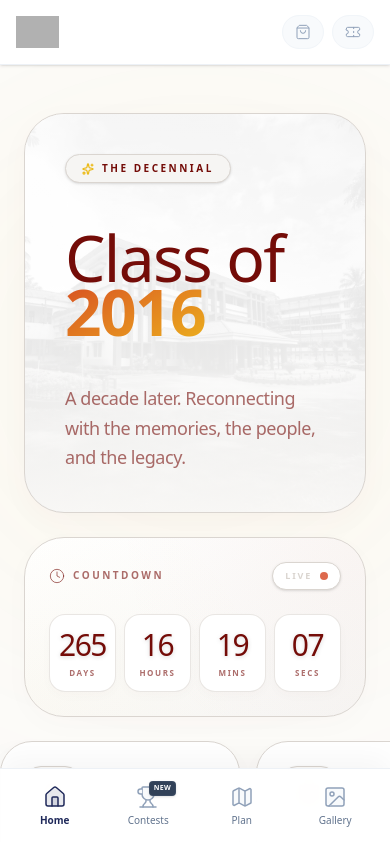
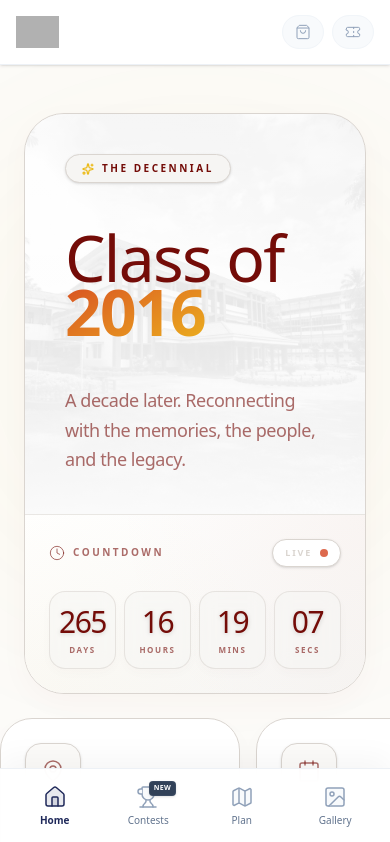
Before and after one commit to mace-2016/alumnimeet, a Next.js app: page / in a window 390 px wide. Shown: the top 842 px of the page. Built offline with nearby package versions, Linux system fonts and the light colour scheme; grey boxes are pictures that could not be loaded; a web font is replaced by a local one.

Commit message:
Update page.tsx

```diff
--- a/app/page.tsx
+++ b/app/page.tsx
@@ -54,8 +54,13 @@ export default function HomePage() {
 
       <div className="grid grid-cols-1 md:grid-cols-4 md:grid-rows-3 gap-6 lg:gap-8">
 
+        {/* ========================================= */}
+        {/* MOBILE COMBINED WRAPPER (HERO + TIMER)    */}
+        {/* ========================================= */}
+        <div className="flex flex-col md:contents max-md:rounded-[2.5rem] max-md:border max-md:border-[var(--border)] max-md:overflow-hidden max-md:shadow-[0_8px_30px_rgba(116,12,8,0.03)] max-md:bg-white">
+
           {/* HERO BLOCK */}
-       <div className="group relative md:col-span-2 md:row-span-2 min-h-[400px] overflow-hidden rounded-[2.5rem] border border-[var(--border)] bg-white p-10 lg:p-14 shadow-[0_8px_30px_rgba(116,12,8,0.03)] transition-all duration-700 ease-[cubic-bezier(0.16,1,0.3,1)] hover:-translate-y-1.5 hover:shadow-[0_30px_60px_rgba(116,12,8,0.08)]">
+          <div className="group relative md:col-span-2 md:row-span-2 min-h-[400px] overflow-hidden rounded-[2.5rem] max-md:rounded-none border border-[var(--border)] max-md:border-0 bg-white max-md:bg-transparent p-10 lg:p-14 shadow-[0_8px_30px_rgba(116,12,8,0.03)] max-md:shadow-none transition-all duration-700 ease-[cubic-bezier(0.16,1,0.3,1)] hover:-translate-y-1.5 max-md:hover:translate-y-0 hover:shadow-[0_30px_60px_rgba(116,12,8,0.08)]">
 
             {/* Next.js Optimized Responsive Background */}
             <Image
@@ -67,7 +72,7 @@ export default function HomePage() {
             />
 
             {/* Lighter gradient overlay to let the image peek through */}
-          <div className="absolute inset-0 bg-gradient-to-b from-white/70 via-white/50 to-[var(--background)]/90" />
+            <div className="absolute inset-0 bg-gradient-to-b from-white/70 via-white/50 to-[var(--background)]/90 max-md:to-white/90" />
 
             <div className="relative z-10 h-full flex flex-col justify-between">
               <div>
@@ -90,8 +95,8 @@ export default function HomePage() {
             </div>
           </div>
 
-     {/* TIMER BLOCK - RESPONSIVE GLASS FIX */}
-        <div className="group relative md:col-span-2 bg-gradient-to-br from-white to-[var(--surface-soft)] rounded-[2.5rem] border border-[var(--border)] p-6 md:p-8 lg:p-10 flex flex-col justify-center overflow-hidden shadow-[0_8px_30px_rgba(116,12,8,0.02)] transition-all duration-700 hover:shadow-[0_30px_60px_rgba(116,12,8,0.06)] hover:-translate-y-1.5">
+          {/* TIMER BLOCK */}
+          <div className="group relative md:col-span-2 bg-gradient-to-br from-white to-[var(--surface-soft)] rounded-[2.5rem] max-md:rounded-none border border-[var(--border)] max-md:border-0 max-md:border-t max-md:border-[var(--border)]/50 p-6 md:p-8 lg:p-10 flex flex-col justify-center overflow-hidden shadow-[0_8px_30px_rgba(116,12,8,0.02)] max-md:shadow-none transition-all duration-700 hover:shadow-[0_30px_60px_rgba(116,12,8,0.06)] hover:-translate-y-1.5 max-md:hover:translate-y-0 max-md:bg-transparent">
 
             {/* Subtle permanent background accents */}
             <div className="absolute top-0 right-0 w-64 h-64 bg-[radial-gradient(circle_at_top_right,var(--color-mace-rust),transparent_70%)] opacity-[0.03]" />
@@ -101,7 +106,6 @@ export default function HomePage() {
             <div className="absolute -right-12 -top-12 w-48 h-48 border border-[var(--color-mace-gold)]/30 rounded-full opacity-0 group-hover:opacity-100 group-hover:scale-110 transition-all duration-1000 delay-75 ease-out" />
 
             <div className="relative z-10">
-            {/* Reduced bottom margin to pull the layout tighter */}
               <div className="mb-6 md:mb-8 flex items-center justify-between">
                 <div className="flex items-center gap-2 text-[10px] font-bold uppercase tracking-[0.25em] text-[var(--color-mace-crimson)]/60">
                   <Clock className="h-4 w-4" strokeWidth={1.5} />
@@ -117,14 +121,10 @@ export default function HomePage() {
                 </div>
               </div>
 
-            {/* Adjusted gap to ensure elements don't push each other out */}
               <div className="grid grid-cols-4 gap-2 md:gap-3 lg:gap-4 md:flex md:items-center w-full">
                 {timerItems.map((item, idx) => (
                   <React.Fragment key={idx}>
-
-                  {/* Scaled down py-6 to py-4 to stop vertical grid stretching */}
-                  <div className="relative flex flex-col items-center justify-center gap-1 w-full md:flex-1 py-3 md:py-4 bg-white md:bg-white/50 border border-[var(--border)]/60 rounded-2xl md:rounded-[1.25rem] shadow-[0_4px_12px_rgba(116,12,8,0.02)] md:shadow-[inset_0_2px_10px_rgba(0,0,0,0.01)] backdrop-blur-sm group-hover:border-[var(--color-mace-gold)]/20 transition-colors duration-500">
-                    {/* Dropped text-7xl down to 5xl to allow 3-digit numbers to fit safely */}
+                    <div className="relative flex flex-col items-center justify-center gap-1 w-full md:flex-1 py-3 md:py-4 bg-white md:bg-white/50 border border-[var(--border)]/60 rounded-2xl md:rounded-[1.25rem] shadow-[0_4px_12px_rgba(116,12,8,0.02)] md:shadow-[inset_0_2px_10px_rgba(0,0,0,0.01)] backdrop-blur-sm group-hover:border-[var(--color-mace-gold)]/20 transition-colors duration-500 max-md:bg-[var(--surface-soft)]/50">
                       <span className="font-serif text-3xl sm:text-4xl md:text-5xl font-medium text-[var(--color-mace-crimson)] tabular-nums tracking-tighter drop-shadow-sm">
                         {String(item.value).padStart(2, "0")}
                       </span>
@@ -143,14 +143,15 @@ export default function HomePage() {
               </div>
             </div>
           </div>
+        </div>
         {/* ========================================= */}
+
+
         {/* MOBILE CAROUSEL / DESKTOP GRID CONNECTOR */}
-        {/* ========================================= */}
         <div className="flex overflow-x-auto gap-4 pb-4 -mx-6 px-6 md:mx-0 md:px-0 md:pb-0 md:contents snap-x snap-mandatory [&::-webkit-scrollbar]:hidden">
 
           {/* LOCATION BLOCK */}
           <a href="#map" className="group relative bg-white rounded-[2rem] md:rounded-[2.5rem] border border-[var(--border)] p-6 md:p-8 lg:p-10 flex flex-col justify-between overflow-hidden shadow-[0_8px_30px_rgba(116,12,8,0.02)] hover:shadow-[0_20px_40px_rgba(116,12,8,0.06)] hover:-translate-y-1 active:scale-[0.98] transition-all duration-500 w-[240px] md:w-auto shrink-0 snap-start md:snap-none aspect-square md:aspect-auto min-h-[220px]">
-            {/* Ultra-subtle watermark */}
             <MapPin className="absolute -right-6 -bottom-6 md:-right-8 md:-bottom-8 w-32 h-32 md:w-40 md:h-40 text-[var(--color-mace-gold)] opacity-[0.02] md:opacity-0 md:group-hover:opacity-[0.02] group-active:-translate-x-1 group-active:-translate-y-1 md:group-hover:-translate-x-1 md:group-hover:-translate-y-1 transition-all duration-1000 ease-out pointer-events-none" />
 
             <div className="flex justify-between items-start relative z-10 w-full">
@@ -168,7 +169,6 @@ export default function HomePage() {
 
           {/* DATE BLOCK */}
           <a href="#calendar" className="group relative bg-white rounded-[2rem] md:rounded-[2.5rem] border border-[var(--border)] p-6 md:p-8 lg:p-10 flex flex-col justify-between overflow-hidden shadow-[0_8px_30px_rgba(116,12,8,0.02)] hover:shadow-[0_20px_40px_rgba(116,12,8,0.06)] hover:-translate-y-1 active:scale-[0.98] transition-all duration-500 w-[240px] md:w-auto shrink-0 snap-start md:snap-none aspect-square md:aspect-auto min-h-[220px]">
-            {/* Ultra-subtle watermark */}
             <Calendar className="absolute -right-6 -bottom-6 md:-right-8 md:-bottom-8 w-32 h-32 md:w-40 md:h-40 text-[var(--color-mace-rust)] opacity-[0.02] md:opacity-0 md:group-hover:opacity-[0.02] group-active:-translate-x-1 group-active:-translate-y-1 md:group-hover:-translate-x-1 md:group-hover:-translate-y-1 transition-all duration-1000 ease-out pointer-events-none" />
 
             <div className="flex justify-between items-start relative z-10 w-full">
@@ -191,15 +191,12 @@ export default function HomePage() {
             rel="noopener noreferrer"
             className="group relative bg-white rounded-[2rem] md:rounded-[2.5rem] border border-[var(--border)] p-6 md:p-8 lg:p-10 flex flex-col justify-between overflow-hidden shadow-[0_8px_30px_rgba(116,12,8,0.02)] hover:shadow-[0_20px_40px_rgba(116,12,8,0.06)] hover:-translate-y-1 active:scale-[0.98] transition-all duration-500 w-[240px] md:w-auto shrink-0 snap-start md:snap-none aspect-square md:aspect-auto min-h-[220px]"
           >
-            {/* Ultra-subtle watermark */}
             <MessageCircle className="absolute -right-6 -bottom-6 md:-right-8 md:-bottom-8 w-32 h-32 md:w-40 md:h-40 text-[var(--color-mace-crimson)] opacity-[0.02] md:opacity-0 md:group-hover:opacity-[0.02] group-active:-translate-x-1 group-active:-translate-y-1 md:group-hover:-translate-x-1 md:group-hover:-translate-y-1 transition-all duration-1000 ease-out pointer-events-none" />
 
             <div className="flex justify-between items-start relative z-10 w-full">
               <div className="w-14 h-14 rounded-2xl bg-[var(--background)] border border-[var(--border)] flex items-center justify-center group-hover:border-[var(--color-mace-crimson)]/30 group-hover:bg-[var(--color-mace-crimson)]/5 transition-all duration-500 shadow-sm group-hover:scale-105">
                 <MessageCircle className="h-6 w-6 text-[var(--text-muted)] group-hover:text-[var(--color-mace-crimson)] transition-colors duration-500" strokeWidth={1.5} />
               </div>
-
-              {/* Tap to Join Button */}
               <div className="md:hidden mt-2 px-3 py-1.5 rounded-full border border-[var(--color-mace-crimson)]/20 bg-[var(--color-mace-crimson)]/5 text-[8px] font-black uppercase tracking-widest text-[var(--color-mace-crimson)] whitespace-nowrap">
                 Tap to Join
               </div>
@@ -212,8 +209,6 @@ export default function HomePage() {
           </a>
 
         </div>
-        {/* ========================================= */}
-
 
         {/* CONTESTS BLOCK */}
         <Link
@@ -250,14 +245,15 @@ export default function HomePage() {
           </div>
         </Link>
 
+      </div>
 
-
-      </div>
       {/* ========================================= */}
-      {/* ADDED: MEMORY RIBBON SECTION              */}
+      {/* MEMORY RIBBON SECTION                     */}
       {/* ========================================= */}
-      {/* Replaced full-bleed with standard grid gap margin */}
-      <div className="mt-6 lg:mt-8 w-full">
+      {/* Note: I've added a CSS hack (max-md:[&>div]:border-0) here to try and remove the border
+          from the child component on mobile. The text elements inside `MemoryRibbon` still need
+          `max-md:hidden` applied to them directly inside that file! */}
+      <div className="mt-6 lg:mt-8 w-full max-md:[&>div]:border-0 max-md:[&>div]:shadow-none">
         <MemoryRibbon />
       </div>
 
```
Lines whose indentation alone changed are shown as unchanged.
